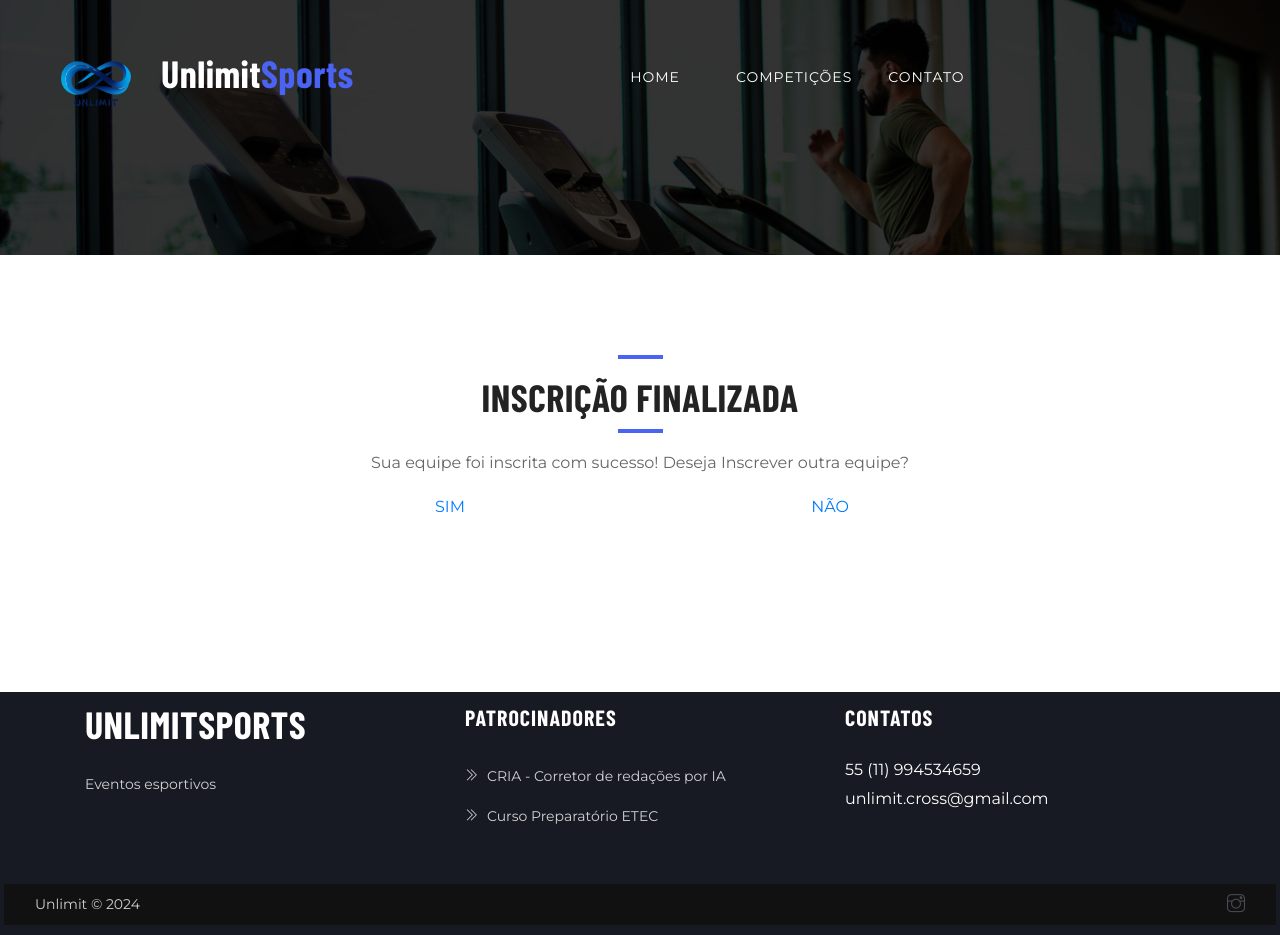
After one commit to profandersonvanin01/unlimitsports, a PHP site: page /final.php in a window 1280 px wide. The commit adds this page. Run offline with PHP 8.4, Linux system fonts and the light colour scheme; some libraries are stand-ins or nearby versions.

Commit message:
Ajustes Finalização Cadastro

```diff
--- /dev/null
+++ b/final.php
@@ -0,0 +1,121 @@
+<!DOCTYPE html>
+<html lang="pt-br">
+  <head>
+    <meta charset="UTF-8">
+    <meta name="viewport" content="width=device-width, initial-scale=1.0, shrink-to-fit=no">
+    <meta name="description" content="GYm,fitness,business,company,agency,multipurpose,modern,bootstrap4">
+    <meta name="author" content="Themefisher.com">
+    <title>GymFit| Fitness template</title>
+    <!-- bootstrap.min css -->
+    <link rel="stylesheet" href="plugins/bootstrap/css/bootstrap.min.css">
+    <!-- Icofont Css -->
+    <link rel="stylesheet" href="plugins/icofont/icofont.min.css">
+    <!-- Themify Css -->
+    <link rel="stylesheet" href="plugins/themify/css/themify-icons.css">
+    <!-- animate.css -->
+    <link rel="stylesheet" href="plugins/animate-css/animate.css">
+    <!-- Magnify Popup -->
+    <link rel="stylesheet" href="plugins/magnific-popup/dist/magnific-popup.css">
+    <!-- Owl Carousel CSS -->
+    <link rel="stylesheet" href="plugins/slick-carousel/slick/slick.css">
+    <link rel="stylesheet" href="plugins/slick-carousel/slick/slick-theme.css">
+    <!-- Main Stylesheet -->
+    <link rel="stylesheet" href="css/style.css">
+  </head>
+  <body>
+    <?php
+      include 'menu.php';
+    ?>
+    <div class="main-wrapper ">
+      <section class="page-title bg-2">
+        <div class="container">
+          <div class="row">
+            <div class="col-lg-12 text-center">
+              <!-- <h1 class="text-lg text-white mt-2">INSCRIÇÃO FINALIZADA</h1> -->
+            </div>
+          </div>
+        </div>
+      </section>
+      <!-- contact form start -->
+      <section class="contact-form section">
+        <div class="container">
+          <div class="row justify-content-center">
+            <div class="col-lg-8 text-center">
+              <div class="section-title">
+                <div class="divider mb-3"></div>
+                <h2>INSCRIÇÃO FINALIZADA</h2>
+                <div class="divider mb-3"></div>
+                <p class="mt-3">Sua equipe foi inscrita com sucesso! Deseja Inscrever outra equipe?</p>
+                <div class="row">
+                  <div class="col-6">
+                    <a href="competicoes.php">SIM</a>
+                  </div>
+                  <div class="col-6">
+                  <a href="index.php">NÃO</a>
+                  </div>
+                </div>
+              </div>
+            </div>
+          </div>
+
+          <!-- <div class="row justify-content-center pb-5">
+            <div class="col-lg-9 text-center">
+              <form id="contact-form">
+                <div class="form-row">
+                  <div class="col-lg-6 col-md-6 col-sm-12">
+                    <div class="form-group">
+                      <input name="user_name" type="text" class="form-control" placeholder="Your Name">
+                    </div>
+                  </div>
+                  <div class="col-lg-6 col-md-6 col-sm-12">
+                    <div class="form-group">
+                      <input name="user_email" type="text" class="form-control" placeholder="Email Address">
+                    </div>
+                  </div>
+
+                  <div class="col-lg-12 col-md-12 col-sm-12">
+                    <div class="form-group-2">
+                      <textarea name="user_message" class="form-control" rows="8" placeholder="Your Message"></textarea>
+                    </div>
+
+                    <div class="text-center">
+                      <button class="btn btn-main mt-3 " type="submit">Send Message</button>
+                    </div>
+                  </div>
+                </div>
+                <div class="error" id="error">Sorry Msg dose not sent</div>
+                <div class="success" id="success">Message Sent</div>
+              </form>
+            </div>
+          </div> -->
+        </div>
+      </section>
+
+      <!-- RODAPÉ -->
+      <?php
+        include 'rodape.php';
+      ?>
+      <!-- FIM RODAPÉ	 -->
+    </div>
+
+    <!-- SCRIPTS -->
+    <!-- Main jQuery -->
+    <script src="plugins/jquery/jquery.js"></script>
+    <!-- Bootstrap 4.3.1 -->
+    <script src="plugins/bootstrap/js/bootstrap.min.js"></script>
+    <!-- Slick Slider -->
+    <script src="plugins/slick-carousel/slick/slick.min.js"></script>
+    <!--  Magnific Popup-->
+    <script src="plugins/magnific-popup/dist/jquery.magnific-popup.min.js"></script>
+    <!-- Form Validator -->
+    <script src="http://cdnjs.cloudflare.com/ajax/libs/jquery.form/3.32/jquery.form.js"></script>
+    <script src="http://cdnjs.cloudflare.com/ajax/libs/jquery-validate/1.11.1/jquery.validate.min.js"></script>
+    <!-- Google Map -->
+    <script src="https://maps.googleapis.com/maps/api/js?key=AIzaSyBu5nZKbeK-WHQ70oqOWo-_4VmwOwKP9YQ"></script>
+    <script src="plugins/google-map/gmap.js"></script>
+
+    <script src="js/script.js"></script>
+
+  </body>
+
+</html>
--- a/finaliza_inscricao.php
+++ b/finaliza_inscricao.php
@@ -12,5 +12,6 @@
         $consulta = "INSERT INTO atletas (nome_atleta,email_atleta,cpf_atleta,fk_equipe_id_equipe) VALUES ('$nomes_membros[$i]','$emails_membros[$i]','$cpfs_membros[$i]','$id_equipe')";
         $conn->query($consulta);
     }
-    echo "INSCRIÇÃO FINALIZADA!";
+    //echo "INSCRIÇÃO FINALIZADA!";
+    header('Location: final.php');
 ?>
```
Also changed, not shown: cadastra_membros.php (+30 -2 lines), competicoes.php (+26 -4 lines).
